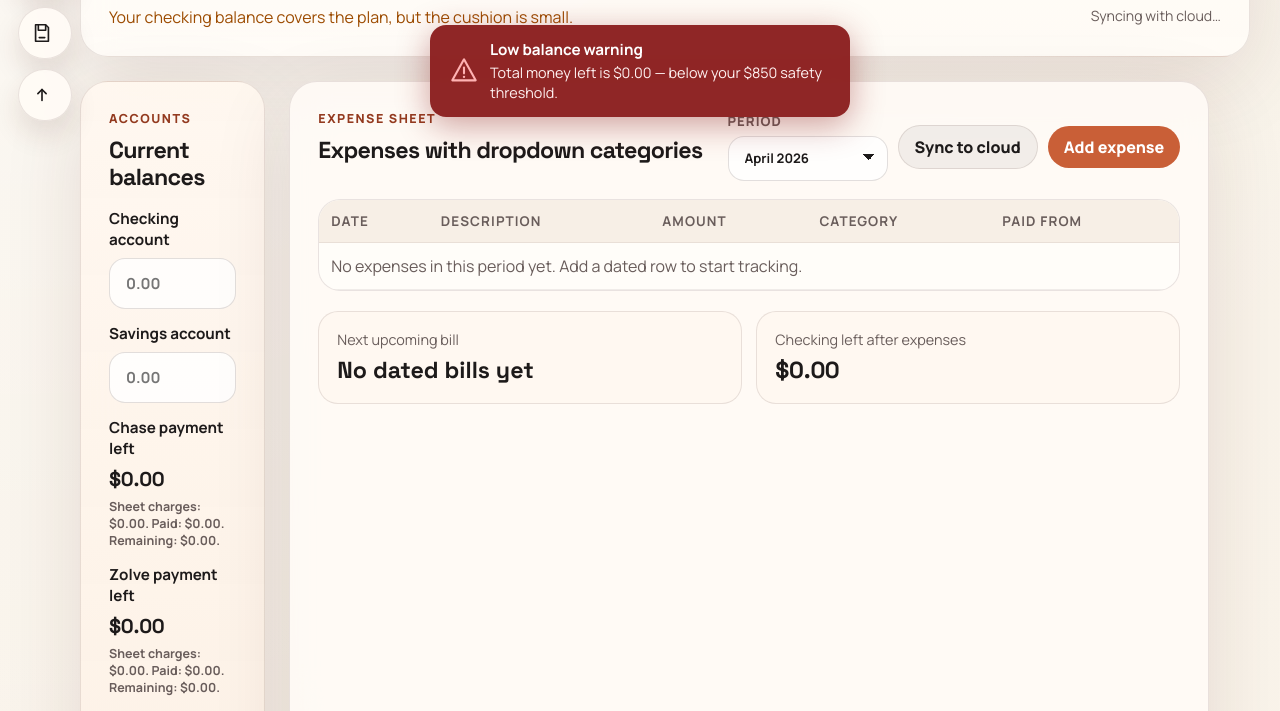
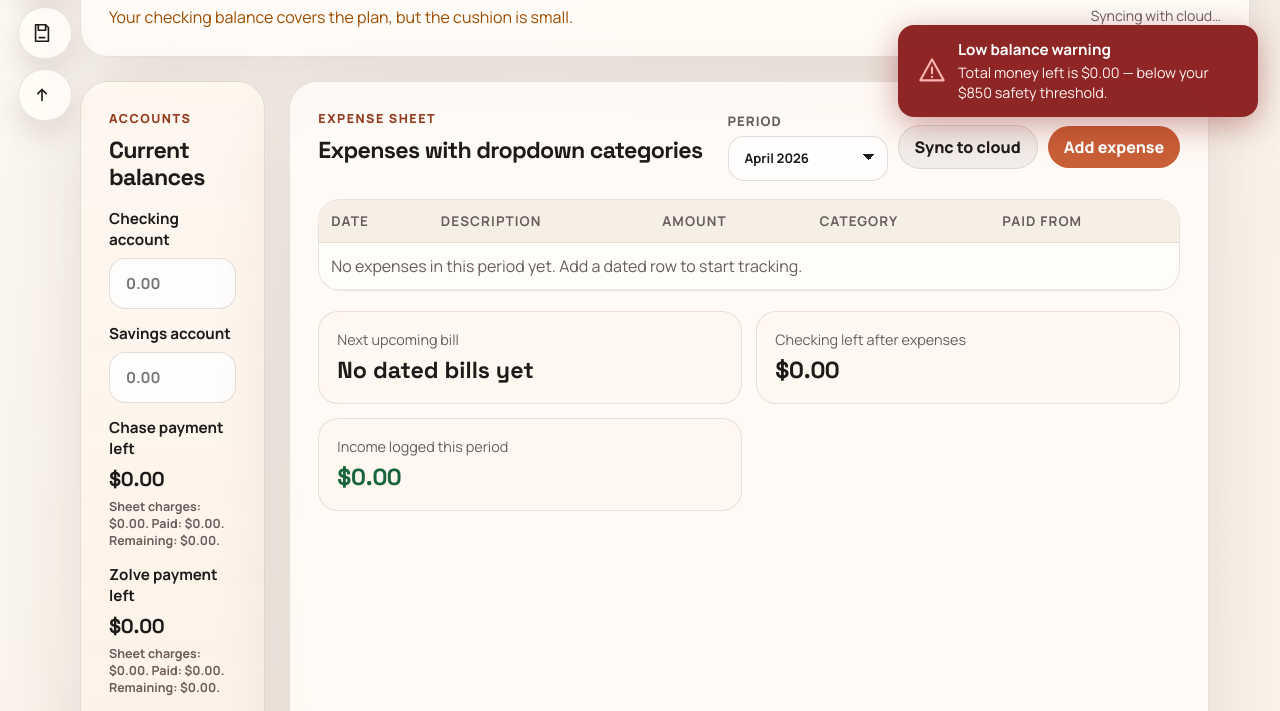
Before and after one commit to HarjasKaurRatol/Budget-App-, a plain HTML site: page index.html in a window 1280 px wide. Shown: the part 655-1366 px from the top of the page. Drawn offline with Linux system fonts and the light colour scheme; no server answers.

```diff
--- a/index.html
+++ b/index.html
@@ -232,6 +232,10 @@
             <article class="stat-card">
               <span>Checking left after expenses</span>
               <strong id="checkingAfterExpenses">$0.00</strong>
+            </article>
+            <article class="stat-card income-stat">
+              <span>Income logged this period</span>
+              <strong id="totalIncome">$0.00</strong>
             </article>
           </div>
         </section>
--- a/script.js
+++ b/script.js
@@ -26,7 +26,8 @@
   "Credit Card Bill": { color: "#cc1717", text: "#fff2f2" },
   Groceries: { color: "#1e7d4a", text: "#eefcf3" },
   Health: { color: "#bfd9ff", text: "#284e88" },
-  Other: { color: "#e6ddd4", text: "#5e514b" }
+  Other: { color: "#e6ddd4", text: "#5e514b" },
+  Income: { color: "#a8f0c6", text: "#0d5c30" }
 };
 
 const CATEGORY_OPTIONS = Object.keys(CATEGORY_STYLES);
@@ -116,6 +117,7 @@
 const totalExpenses = document.querySelector("#totalExpenses");
 const topCategory = document.querySelector("#topCategory");
 const nextBill = document.querySelector("#nextBill");
+const totalIncome = document.querySelector("#totalIncome");
 const checkingAfterExpenses = document.querySelector("#checkingAfterExpenses");
 const safeToSpend = document.querySelector("#safeToSpend");
 const visualTotalMoneyLeft = document.querySelector("#visualTotalMoneyLeft");
@@ -656,17 +658,23 @@
   const purchaseAmount = toNumber(state.purchaseAmount);
   const expenses = getFilteredExpenses(normalizeExpenses(state.expenses), state.activePeriod);
   const paymentEntries = getFilteredEntries(normalizePaymentEntries(state.paymentEntries), state.activePeriod);
-  const categoryTotals = getCategoryTotals(expenses);
+  const spendingExpenses = expenses.filter((e) => e.category !== "Income");
+  const incomeRows = expenses.filter((e) => e.category === "Income");
+  const totalIncomeValue = incomeRows.reduce((sum, e) => sum + e.amount, 0);
+  const categoryTotals = getCategoryTotals(spendingExpenses);
 
   const totalCashValue = checking + savings;
-  const totalExpensesValue = expenses.reduce((sum, expense) => sum + expense.amount, 0) + splitwiseOweAmount;
-  const checkingExpenses = expenses
+  const totalExpensesValue = spendingExpenses.reduce((sum, expense) => sum + expense.amount, 0) + splitwiseOweAmount;
+  const checkingExpenses = spendingExpenses
     .filter((expense) => expense.source === "Checking")
     .reduce((sum, expense) => sum + expense.amount, 0);
-  const chaseSheetCharges = expenses
+  const checkingIncome = incomeRows
+    .filter((e) => e.source === "Checking")
+    .reduce((sum, e) => sum + e.amount, 0);
+  const chaseSheetCharges = spendingExpenses
     .filter((expense) => expense.source === "Chase")
     .reduce((sum, expense) => sum + expense.amount, 0);
-  const zolveSheetCharges = expenses
+  const zolveSheetCharges = spendingExpenses
     .filter((expense) => expense.source === "Zolve")
     .reduce((sum, expense) => sum + expense.amount, 0);
   const transferPlannedValue = paymentEntries
@@ -683,7 +691,7 @@
   const totalZolveDueValue = Math.max(0, zolveSheetCharges - zolvePaidValue);
   const totalCardPaymentsValue = totalChaseDueValue + totalZolveDueValue;
   const totalMoneyLeftValue = totalCashValue - totalCardPaymentsValue - splitwiseOweAmount;
-  const safeToSpendValue = checking + transferPlannedValue - checkingExpenses - totalCardPaymentsValue - splitwiseOweAmount;
+  const safeToSpendValue = checking + transferPlannedValue + checkingIncome - checkingExpenses - totalCardPaymentsValue - splitwiseOweAmount;
   const projectedAvailableValue = safeToSpendValue + salaryAmount + splitwiseOwedAmount;
   const afterPurchaseValue = totalMoneyLeftValue - purchaseAmount;
   const treatPlan = getTreatPlan({
@@ -717,6 +725,7 @@
   afterPurchase.textContent = formatCurrency(afterPurchaseValue);
   purchaseImpactText.textContent = `Total money left minus this purchase: ${formatCurrency(totalMoneyLeftValue)} - ${formatCurrency(purchaseAmount)}.`;
   nextBill.textContent = getNextBillLabel(expenses);
+  totalIncome.textContent = formatCurrency(totalIncomeValue);
   topCategory.textContent = getTopCategoryLabel(categoryTotals);
   treatBudget.textContent = formatCurrency(treatPlan.budget);
   treatStatus.textContent = treatPlan.status;
--- a/styles.css
+++ b/styles.css
@@ -957,11 +957,14 @@
   }
 }
 
+.income-stat strong {
+  color: var(--good);
+}
+
 .low-balance-warning {
   position: fixed;
   bottom: 28px;
-  left: 50%;
-  transform: translateX(-50%);
+  right: 22px;
   display: flex;
   align-items: center;
   gap: 12px;
@@ -971,8 +974,7 @@
   border-radius: 16px;
   box-shadow: 0 8px 32px rgba(139, 30, 30, 0.4);
   z-index: 50;
-  max-width: 420px;
-  width: calc(100% - 40px);
+  max-width: 360px;
   backdrop-filter: blur(8px);
   animation: warningPulse 2.4s ease-in-out infinite;
 }
```
